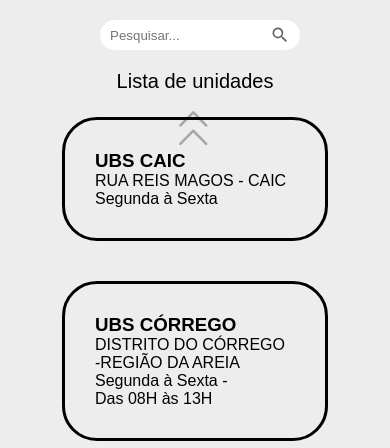
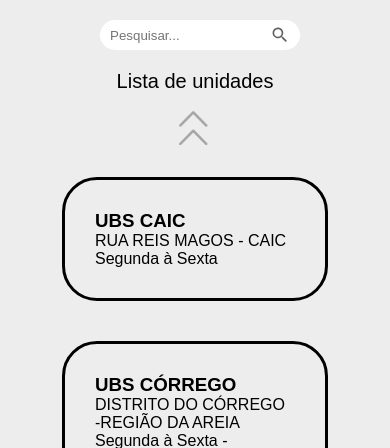
Before and after one commit to DerekSilva9/SOS-Sistema, a PHP site: page /ubs-home.html in a window 390 px wide. Shown: the part 94-542 px from the top of the page. Run offline with PHP 8.4, Linux system fonts and the light colour scheme.

Commit message:
Melhoria na responsividade mobile

```diff
--- a/ubs-homestyle.css
+++ b/ubs-homestyle.css
@@ -119,4 +119,10 @@ header{
         justify-content: center;
     }
 
+    .unity-list-box img{
+        width: 90px;
+        height: 70px;
+        margin-bottom: 60px;
+    }
+
 }
```
